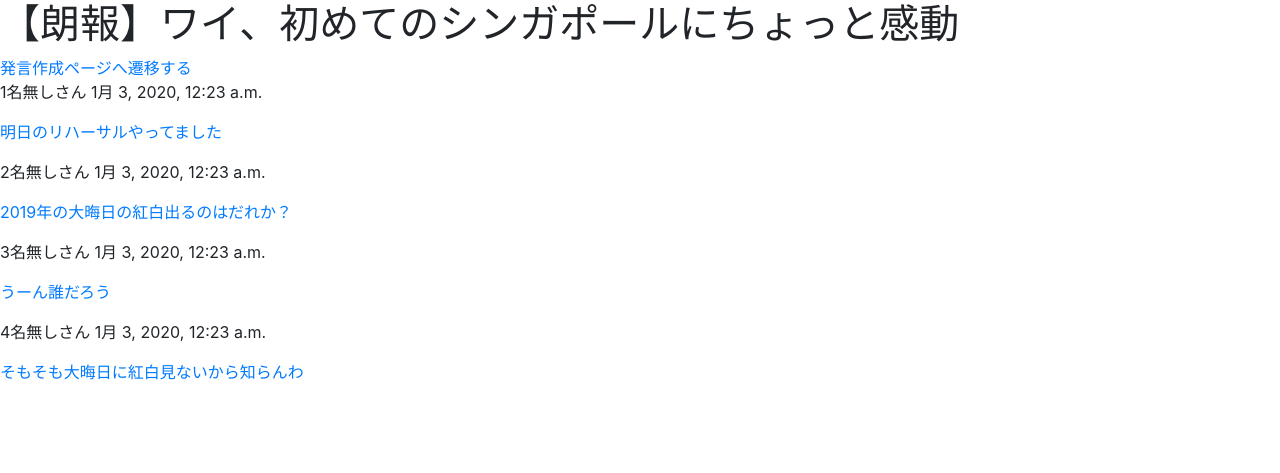
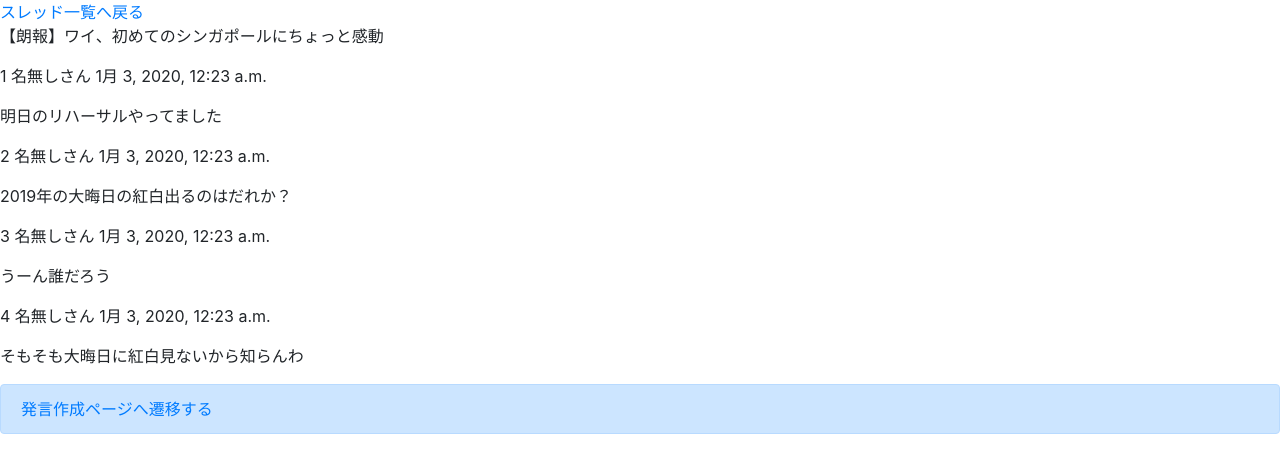
Before and after one commit to py-py-py/2ch_like_sns, a Django app: template sns/sns_app/templates/sns_app/thread.html in a window 1280 px wide. Shown: the top 473 px of the page. Run offline with Django 3.2, Linux system fonts and the light colour scheme; the template is opened without the code that fills it: values that come from a table or form of the project are taken from there, others are empty; data comes from the database, SQL or seed files in the repository; parts of the project's set-up code (start-up, migrations or seed data) failed here and were passed over; some libraries are stand-ins or nearby versions.

Commit message:
update thread.html

```diff
--- a/sns/sns_app/templates/sns_app/thread.html
+++ b/sns/sns_app/templates/sns_app/thread.html
@@ -5,13 +5,13 @@
 {% endblock title %}
 
 {% block content %}
+    <a href="{% url 'sns_app:index' %}">スレッド一覧へ戻る</a>
 {% if thread %}
-    <h1>{{ thread.thread_name }}</h1>
-    <a href="{% url 'sns_app:create_post' thread.id %}">発言作成ページへ遷移する</a>
+    <p>{{ thread.thread_name }}</p>
     {% if response_posts %}
         {% for response_post in response_posts %}
-            <p>{{ response_post.id }}{{ response_post.post_user }} {{ response_post.posted_date }}</p>
-            <a href="{% url 'sns_app:detail' thread.id response_post.id %}"><p>{{ response_post.post_text }}</p></a>
+            <p>{{ response_post.id }} {{ response_post.post_user }} {{ response_post.posted_date }}</p>
+            <p>{{ response_post.post_text }}</p>
         {% endfor %}
     {% else %}
         <p>レスポンスのポストがありません</p>
@@ -19,4 +19,7 @@
 {% else %}
     <p>スレッドがありません</p>
 {% endif %}
+            <div class="alert alert-primary">
+                <a href="{% url 'sns_app:create_post' thread.id %}">発言作成ページへ遷移する</a>
+            </div>
 {% endblock content %}
```
